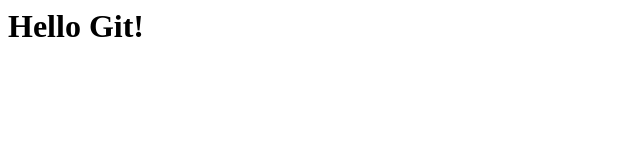
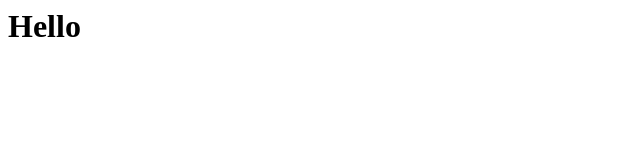
Before and after one commit to IzzaShahzad/git-form-project-demo, a plain HTML site: page index.html in a window 1280 px wide. Shown: the whole page, without its empty margins (0-640 px from the left). Drawn offline with Linux system fonts and the light colour scheme.

```diff
--- a/index.html
+++ b/index.html
@@ -1 +1 @@
-<h1>Hello Git! </h1>
+<h1> Hello </h1>
```
